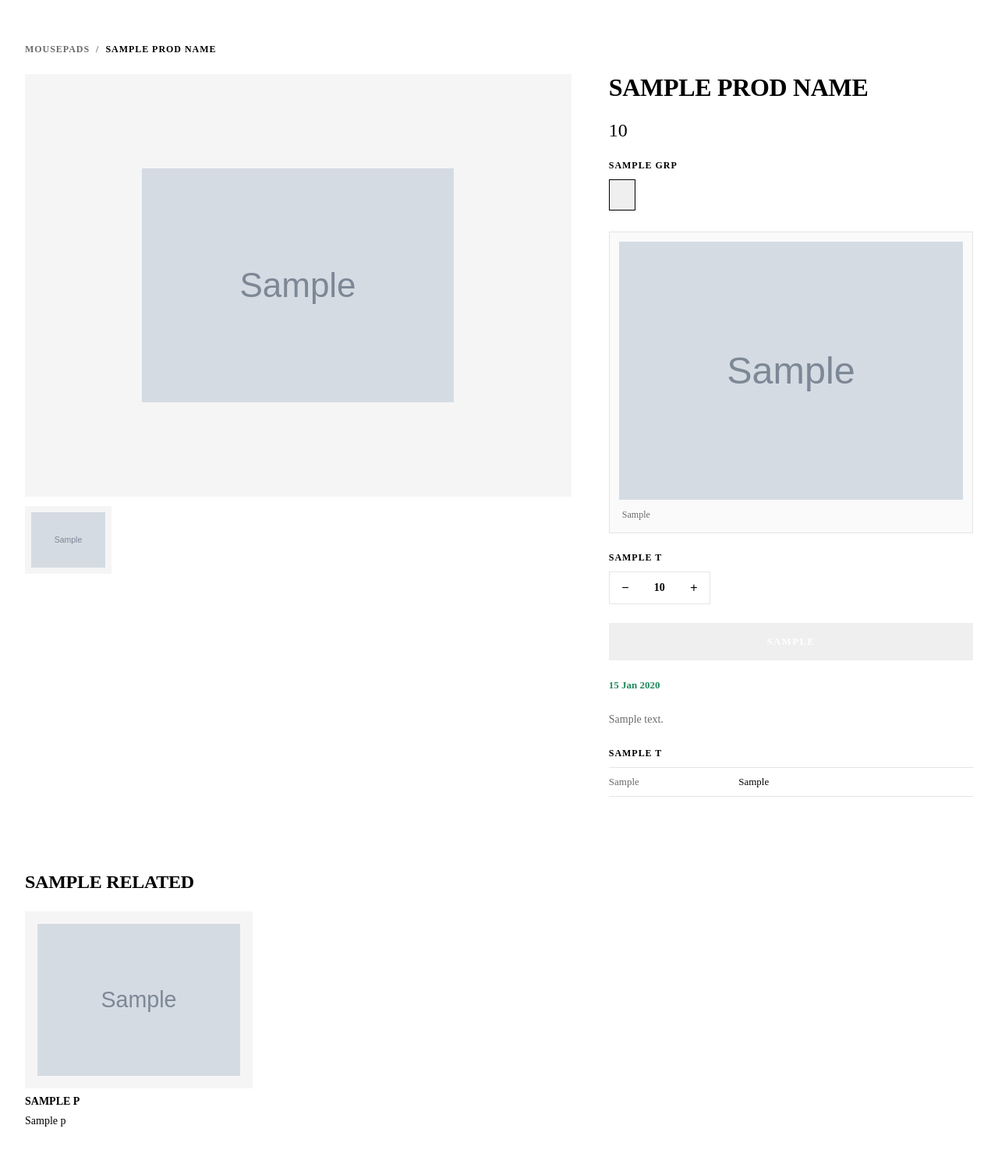
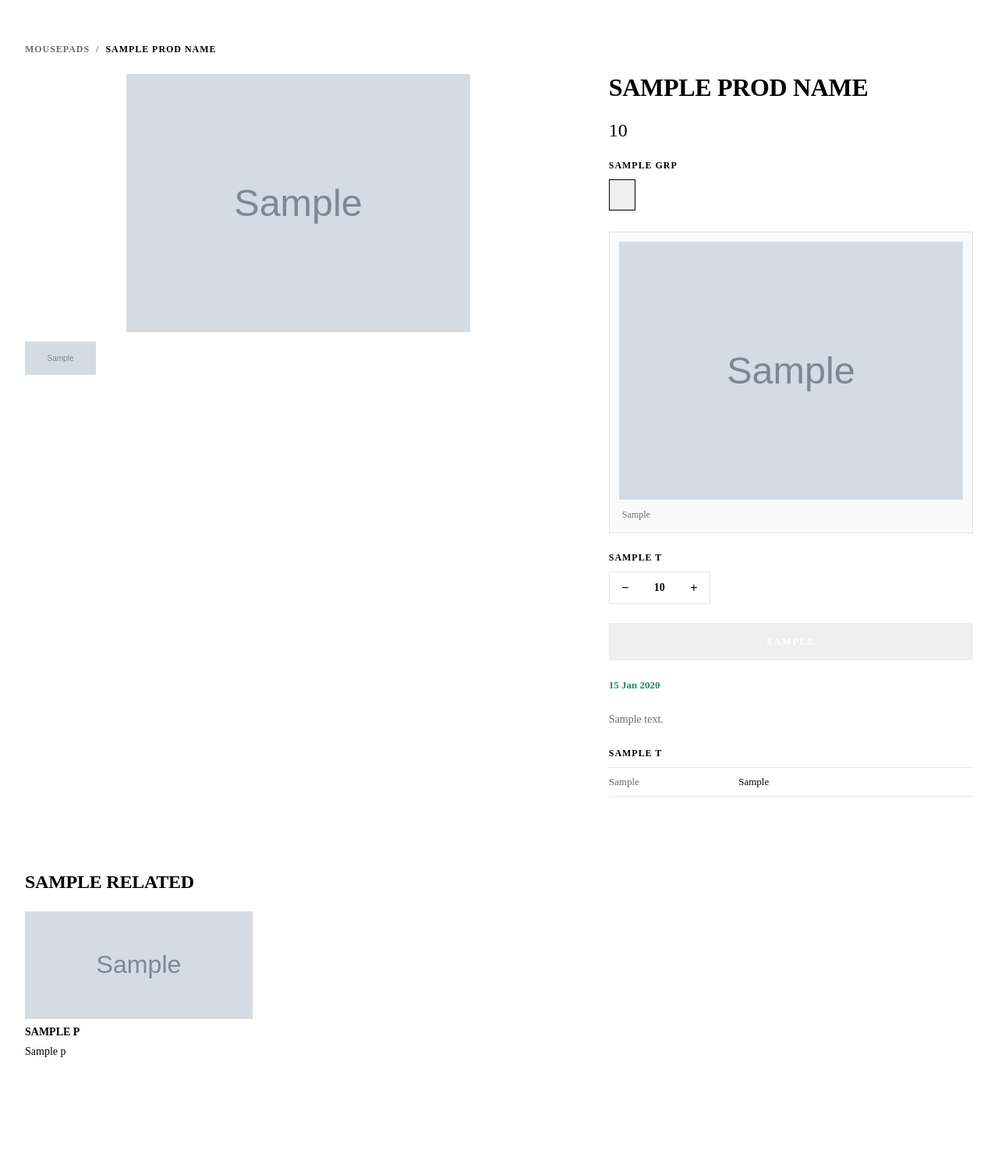
Before and after one commit to de1bed/mousepads, a Node project: template techpad/src/pages/ProductPage.dc.html in a window 1280 px wide. Shown: the whole page at 78% size. After the commit the page ends 1356 px from the top, so only its background shows below. Run offline with Node 20 templates, Linux system fonts and the light colour scheme; the template is opened without the code that fills it: most values are stand-ins (such as "Sample title", 1, 10 or a date in 2020); grey boxes marked "Sample" are stand-in pictures.

Commit message:
Mostrar el diseño (artwork) a fondo completo en las miniaturas
Las tarjetas de producto usaban product.png (mockup del pad flotando)
con object-fit: contain sobre fondo #F5F5F5, lo que dejaba el diseño
pequeño, recortado y con fondo gris/crema.

Ahora las miniaturas usan artwork.png a fondo completo (object-fit:
cover, proporción 36:17) sobre fondo blanco:
- Catálogo (grid)
- Página de producto (imagen principal + miniaturas)
- Productos relacionados
- Carrusel de home (imagen principal a artwork; se mantiene el fondo
  oscuro del carrusel a propósito)

Co-Authored-By: Claude Opus 4.8 <noreply@anthropic.com>
Claude-Session: https://claude.ai/code/session_01FSHHuXhtgoP4JZxYFWVVRP

```diff
--- a/techpad/src/pages/CatalogPage.dc.html
+++ b/techpad/src/pages/CatalogPage.dc.html
@@ -49,9 +49,9 @@
         <div style="padding: 0 48px; display: grid; grid-template-columns: repeat(4, 1fr); gap: 48px 24px; opacity: {{ gridOp }}; transition: opacity 300ms ease-out">
           <sc-for list="{{ catalogProducts }}" as="p" hint-placeholder-count="8">
             <div style="cursor: pointer; animation: fadeIn 400ms ease-out {{ p.delay }} both; transition: box-shadow 400ms ease-out" style-hover="box-shadow: 0 16px 32px rgba(0,0,0,0.10)">
-              <div onClick="{{ p.go }}" style="position: relative; aspect-ratio: 16 / 9; background: #F5F5F5; overflow: hidden">
+              <div onClick="{{ p.go }}" style="position: relative; aspect-ratio: 36 / 17; background: #FFFFFF; overflow: hidden">
                 <sc-for list="{{ p.images }}" as="im" hint-placeholder-count="1">
-                  <img src="{{ im.src }}" alt="{{ p.name }}" loading="lazy" style="position: absolute; top: 0; left: 0; width: 100%; height: 100%; object-fit: contain; padding: 14px; opacity: {{ im.op }}; transition: opacity 200ms ease-out, transform 400ms ease-out" style-hover="transform: scale(1.02)">
+                  <img src="{{ im.src }}" alt="{{ p.name }}" loading="lazy" style="position: absolute; top: 0; left: 0; width: 100%; height: 100%; object-fit: cover; opacity: {{ im.op }}; transition: opacity 200ms ease-out, transform 400ms ease-out" style-hover="transform: scale(1.02)">
                 </sc-for>
               </div>
               <div onClick="{{ p.go }}" style="margin-top: 16px; font-size: 13px; font-weight: 700; text-transform: uppercase; letter-spacing: 0.05em; line-height: 1.4; display: -webkit-box; -webkit-line-clamp: 2; -webkit-box-orient: vertical; overflow: hidden">{{ p.name }}</div>
--- a/techpad/src/pages/ProductPage.dc.html
+++ b/techpad/src/pages/ProductPage.dc.html
@@ -14,13 +14,13 @@
         </div>
         <div style="display: flex; gap: 48px; margin-top: 24px">
           <div style="width: 60%; display: flex; flex-direction: column; gap: 12px">
-            <div style="aspect-ratio: 4 / 3; background: #F5F5F5; display: flex; align-items: center; justify-content: center; padding: 32px">
-              <img src="{{ prodImg }}" alt="{{ prodName }}" style="max-width: 100%; max-height: 100%; object-fit: contain; display: block">
+            <div style="aspect-ratio: 36 / 17; background: #FFFFFF; overflow: hidden; display: flex; align-items: center; justify-content: center">
+              <img src="{{ prodImg }}" alt="{{ prodName }}" style="width: 100%; height: 100%; object-fit: contain; display: block">
             </div>
             <div style="display: flex; gap: 12px">
               <sc-for list="{{ prodThumbs }}" as="th" hint-placeholder-count="4">
-                <div onClick="{{ th.pick }}" style="width: calc(25% - 9px); aspect-ratio: 4 / 3; background: #F5F5F5; display: flex; align-items: center; justify-content: center; padding: 8px; cursor: pointer; border: 2px solid {{ th.border }}">
-                  <img src="{{ th.img }}" alt="{{ prodName }}" style="max-width: 100%; max-height: 100%; object-fit: contain; display: block">
+                <div onClick="{{ th.pick }}" style="width: calc(25% - 9px); aspect-ratio: 36 / 17; background: #FFFFFF; overflow: hidden; display: flex; align-items: center; justify-content: center; cursor: pointer; border: 2px solid {{ th.border }}">
+                  <img src="{{ th.img }}" alt="{{ prodName }}" style="width: 100%; height: 100%; object-fit: cover; display: block">
                 </div>
               </sc-for>
             </div>
@@ -73,8 +73,8 @@
           <div style="display: grid; grid-template-columns: repeat(4, 1fr); gap: 16px">
             <sc-for list="{{ relatedProducts }}" as="p" hint-placeholder-count="4">
               <a onClick="{{ p.go }}" style="cursor: pointer; display: flex; flex-direction: column; gap: 8px">
-                <div style="aspect-ratio: 4 / 3; background: #F5F5F5; overflow: hidden; display: flex; align-items: center; justify-content: center; padding: 16px">
-                  <img src="{{ p.img }}" alt="{{ p.name }}" style="max-width: 100%; max-height: 100%; object-fit: contain; transition: transform 400ms ease-out; display: block" style-hover="transform: scale(1.03)">
+                <div style="aspect-ratio: 36 / 17; background: #FFFFFF; overflow: hidden; display: flex; align-items: center; justify-content: center">
+                  <img src="{{ p.img }}" alt="{{ p.name }}" style="width: 100%; height: 100%; object-fit: cover; transition: transform 400ms ease-out; display: block" style-hover="transform: scale(1.03)">
                 </div>
                 <span style="font-size: 14px; font-weight: 700; text-transform: uppercase; line-height: 1.3">{{ p.name }}</span>
                 <span style="font-size: 14px">{{ p.priceLabel }}</span>
```
Also changed, not shown: techpad/src/App.dc.html (+4 -4 lines).
